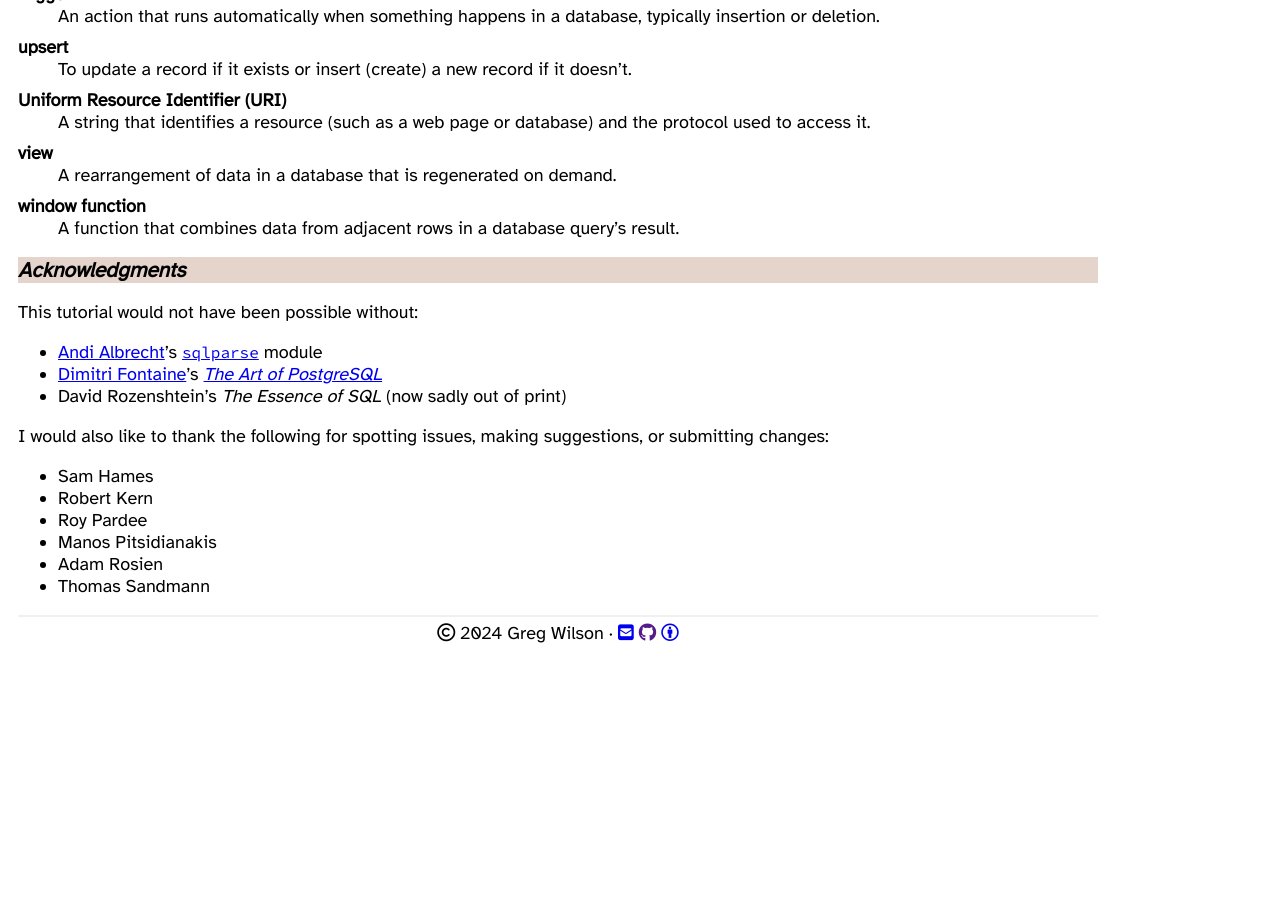
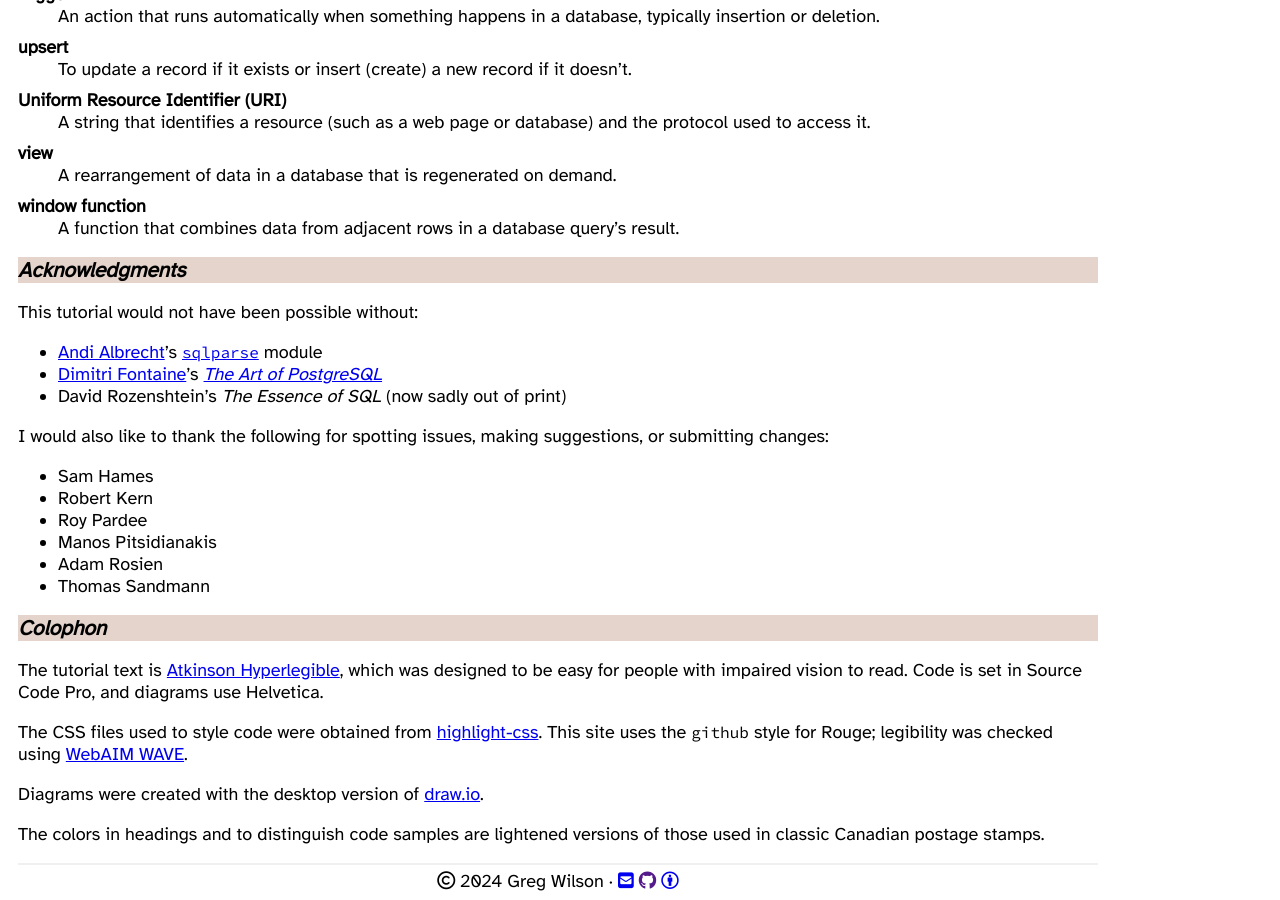
Before and after one commit to gvwilson/sql-tutorial, a Jekyll site: the page built from index.md, in a window 1280 px wide and 900 px high, scrolled down 37955 px. Built offline with Jekyll 4.4.1, drawn with Linux system fonts in a browser that asks for light colours; nearby versions of some CDN libraries; before the commit the page ends 38607 px from its top, so only the background shows below that.

Commit message:
feat: colophon

```diff
--- /dev/null
+++ b/_includes/colophon.md
@@ -0,0 +1,20 @@
+### Colophon
+
+The tutorial text is [Atkinson Hyperlegible][atkinson],
+which was designed to be easy for people with impaired vision to read.
+Code is set in Source Code Pro,
+and diagrams use Helvetica.
+
+The CSS files used to style code were obtained from [highlight-css][highlight-css].
+This site uses the `github` style for Rouge;
+legibility was checked using [WebAIM WAVE][wave].
+
+Diagrams were created with the desktop version of [draw.io][draw-io].
+
+The colors in headings and to distinguish code samples
+are lightened versions of those used in classic Canadian postage stamps.
+
+[atkinson]: https://brailleinstitute.org/freefont
+[draw-io]: https://www.drawio.com/
+[highlight-css]: https://numist.github.io/highlight-css/
+[wave]: https://wave.webaim.org/
--- a/index.md
+++ b/index.md
@@ -1420,6 +1420,8 @@
 
 {% include thanks.html %}
 
+{% include colophon.md %}
+
 </section>
 
 [albrecht-andi]: http://andialbrecht.de/
```
Also changed, not shown: CONTRIBUTING.md (+0 -7 lines), 1 other file.
